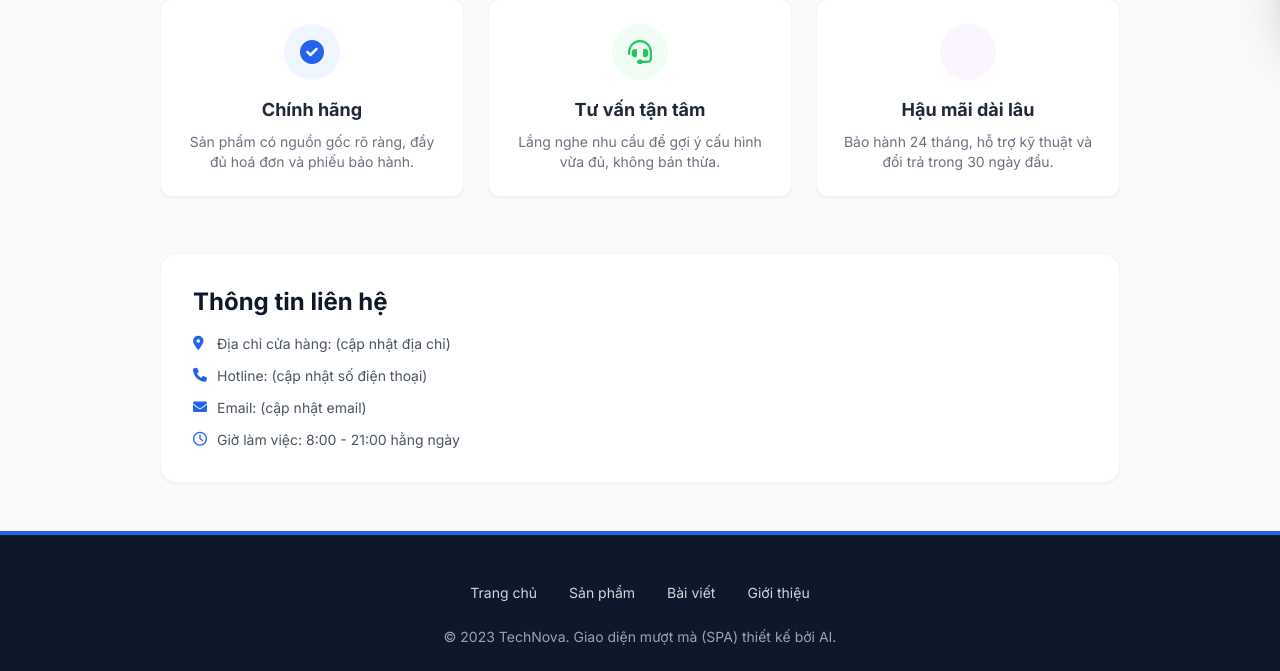
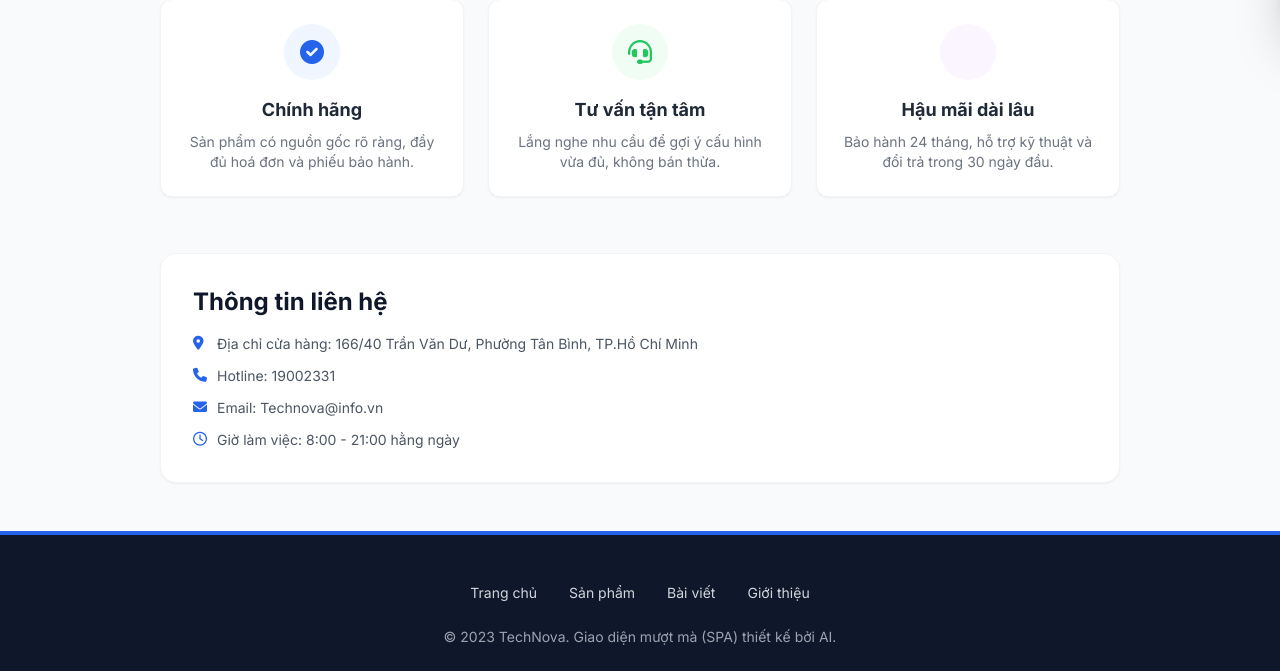
Before and after one commit to Cosker/Website-Laptop, a PHP site: page / in a window 1280 px wide, after a click on "Giới thiệu". Shown: the part 765-1436 px from the top of the page. Run offline with PHP 8.4, Linux system fonts and the light colour scheme; some libraries are stand-ins or nearby versions.

Commit message:
sua thong tin lien he

```diff
--- a/src/includes/main.php
+++ b/src/includes/main.php
@@ -123,9 +123,9 @@
                     <h2 class="text-2xl font-bold text-dark mb-4">Thông tin liên hệ</h2>
                     <!-- TODO: thay bằng thông tin thật của cửa hàng -->
                     <ul class="space-y-3 text-gray-600 text-sm">
-                        <li class="flex items-start"><i class="fa-solid fa-location-dot text-primary w-6 mt-0.5"></i><span>Địa chỉ cửa hàng: (cập nhật địa chỉ)</span></li>
-                        <li class="flex items-start"><i class="fa-solid fa-phone text-primary w-6 mt-0.5"></i><span>Hotline: (cập nhật số điện thoại)</span></li>
-                        <li class="flex items-start"><i class="fa-solid fa-envelope text-primary w-6 mt-0.5"></i><span>Email: (cập nhật email)</span></li>
+                        <li class="flex items-start"><i class="fa-solid fa-location-dot text-primary w-6 mt-0.5"></i><span>Địa chỉ cửa hàng: 166/40 Trần Văn Dư, Phường Tân Bình, TP.Hồ Chí Minh</span></li>
+                        <li class="flex items-start"><i class="fa-solid fa-phone text-primary w-6 mt-0.5"></i><span>Hotline: 19002331</span></li>
+                        <li class="flex items-start"><i class="fa-solid fa-envelope text-primary w-6 mt-0.5"></i><span>Email: Technova@info.vn</span></li>
                         <li class="flex items-start"><i class="fa-regular fa-clock text-primary w-6 mt-0.5"></i><span>Giờ làm việc: 8:00 - 21:00 hằng ngày</span></li>
                     </ul>
                 </div>
```
